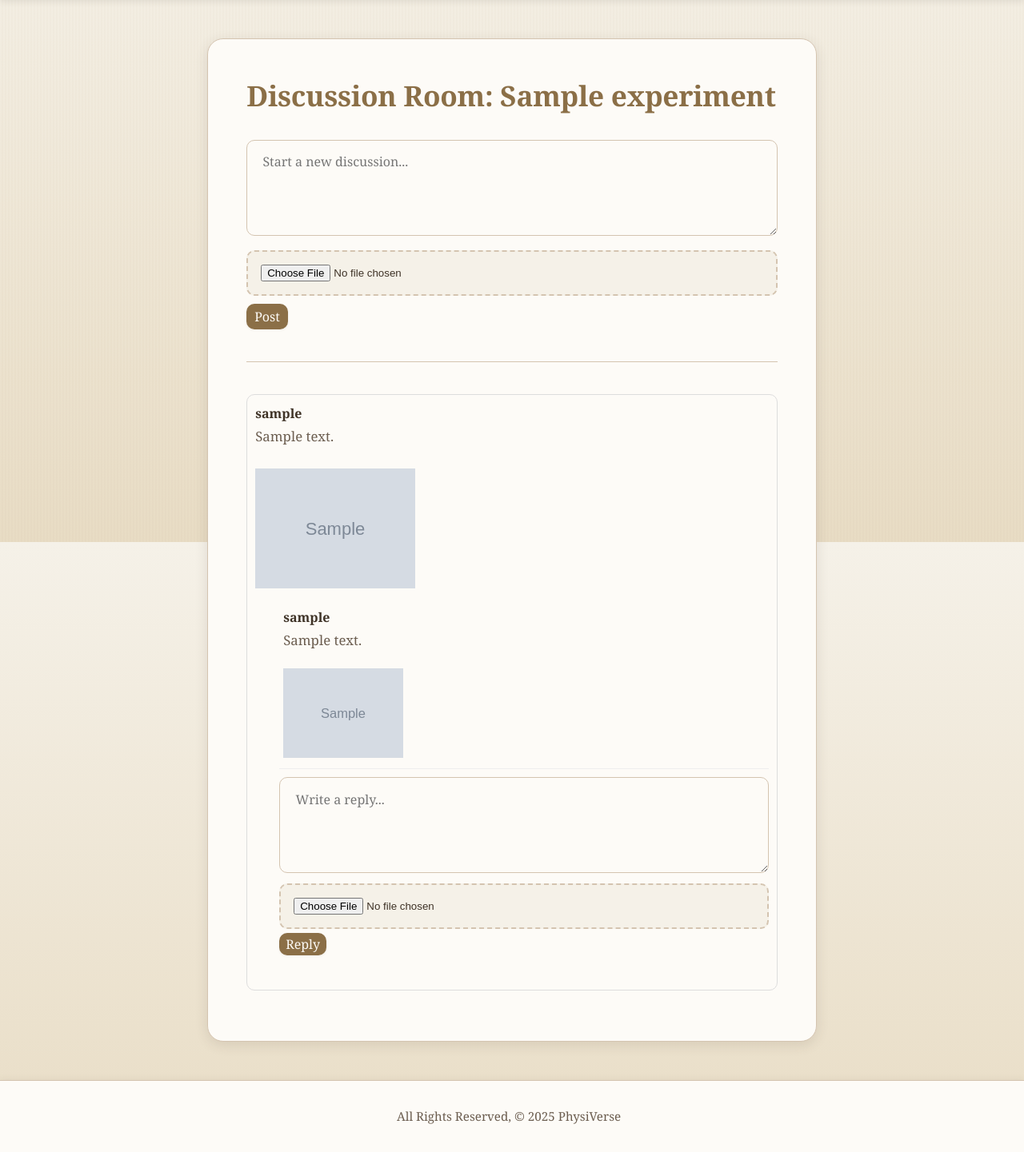
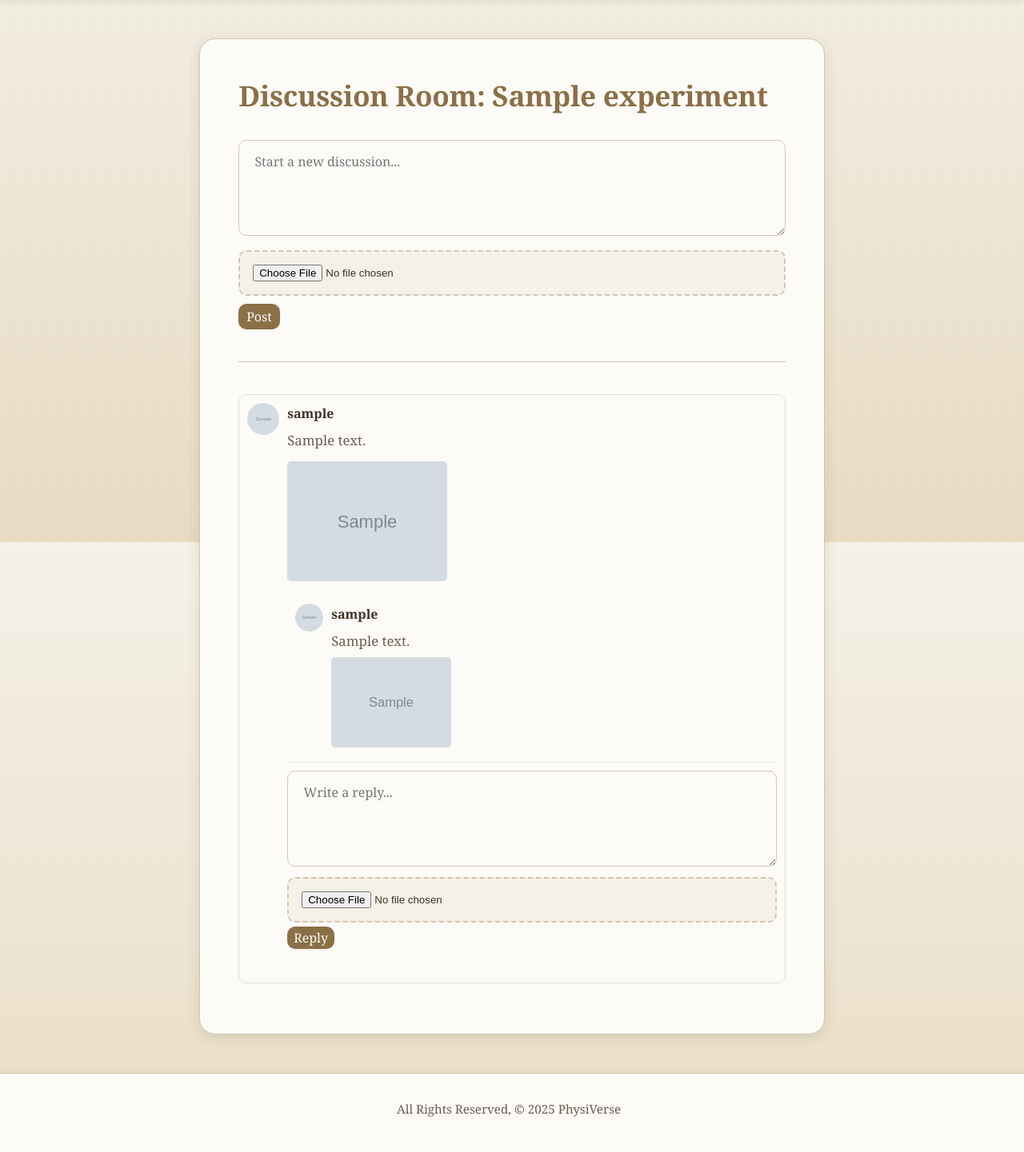
Before and after one commit to Fatema-227/PhysiVerse, a Django app: page /experiment/1/discussion/ in a window 1280 px wide. Shown: the part 122-1563 px from the top of the page at 80% size. After the commit the page ends 1519 px from the top, so only its background shows below. Run offline with Django 5.2, Linux system fonts and the light colour scheme; a user stored in the database is signed in; tables that the repository leaves empty hold one stand-in row (values such as "Sample post"); grey boxes marked "Sample" are stand-in pictures.

Commit message:
Add avatar display in discussion and comments

```diff
--- a/main_app/templates/main_app/discussion.html
+++ b/main_app/templates/main_app/discussion.html
@@ -16,21 +16,37 @@
 
 {% for d in discussions %}
 <div style="padding:10px; border:1px solid #ddd; border-radius:10px; margin-bottom:15px;">
-    <strong>{{ d.user.username }}</strong>
-    <p>{{ d.body }}</p>
-    {% if d.image %}
-        <img src="{% static d.image|cut:'main_app/static/' %}" width="200" style="margin-top:5px;">
-    {% endif %}
+    <div style="display:flex; align-items:flex-start; gap:10px;">
+        {% if d.user.profile.avatar %}
+            <img src="{% static d.user.profile.avatar|cut:'main_app/static/' %}"
+                 style="width:40px; height:40px; border-radius:50%; object-fit:cover;">
+        {% endif %}
 
-    <div style="margin-left:30px; margin-top:10px;">
+        <div style="flex:1;">
+            <strong>{{ d.user.username }}</strong>
+            <p style="margin:5px 0;">{{ d.body }}</p>
+            {% if d.image %}
+                <img src="{% static d.image|cut:'main_app/static/' %}" width="200" style="margin-top:5px; border-radius:5px;">
+            {% endif %}
+        </div>
+    </div>
+
+    <div style="margin-left:50px; margin-top:10px;">
         {% for reply in all_replies %}
             {% if reply.discussion.id == d.id %}
-            <div style="padding:5px; border-bottom:1px solid #eee;">
-                <strong>{{ reply.user.username }}</strong>
-                <p>{{ reply.body }}</p>
-                {% if reply.image %}
-                    <img src="{% static reply.image|cut:'main_app/static/' %}" width="150">
+            <div style="padding:10px; border-bottom:1px solid #eee; display:flex; align-items:flex-start; gap:10px;">
+                {% if reply.user.profile.avatar %}
+                    <img src="{% static reply.user.profile.avatar|cut:'main_app/static/' %}"
+                         style="width:35px; height:35px; border-radius:50%; object-fit:cover;">
                 {% endif %}
+
+                <div style="flex:1;">
+                    <strong>{{ reply.user.username }}</strong>
+                    <p style="margin:5px 0;">{{ reply.body }}</p>
+                    {% if reply.image %}
+                        <img src="{% static reply.image|cut:'main_app/static/' %}" width="150" style="border-radius:5px;">
+                    {% endif %}
+                </div>
             </div>
             {% endif %}
         {% endfor %}
```
Also changed, not shown: main_app/templates/main_app/experiment_detail.html (+15 -6 lines), main_app/static/css/style.css (line endings or trailing spaces).
